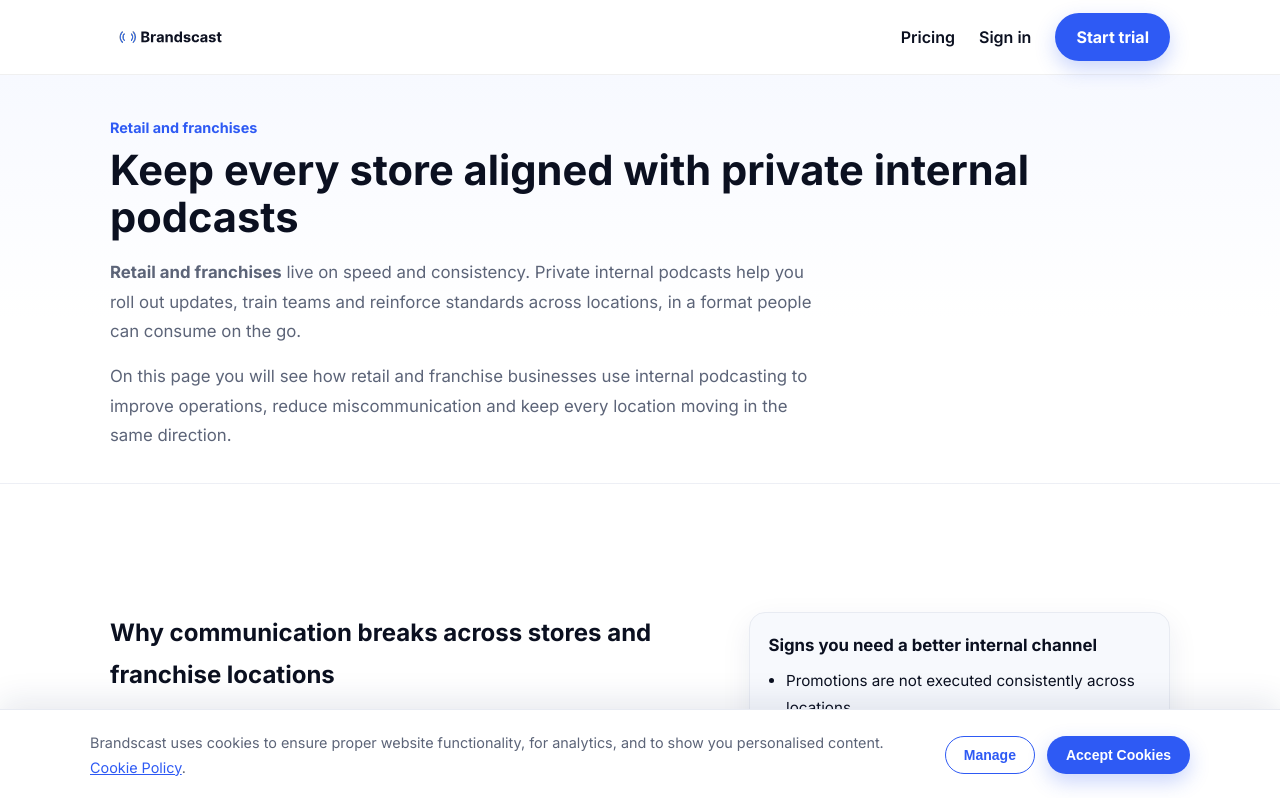
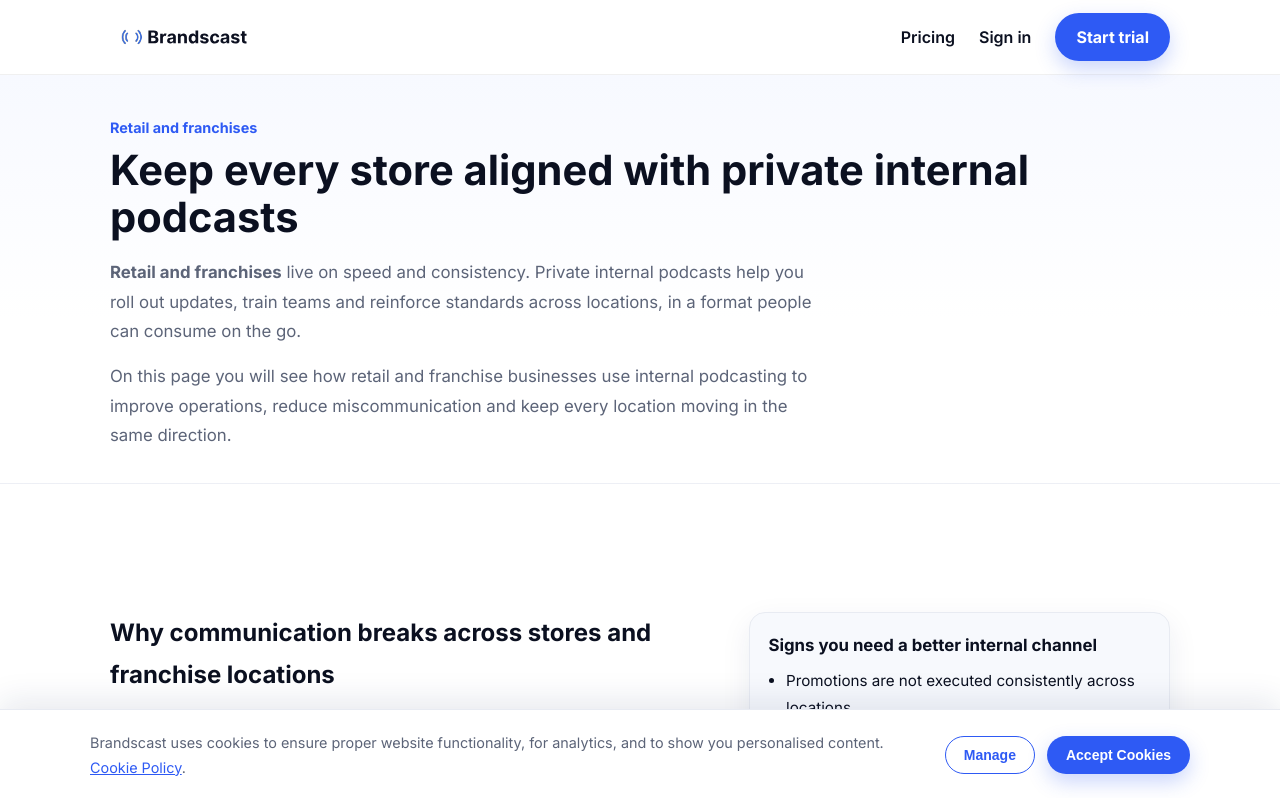
Before and after one commit to polrodriguezriu/brandscastweb, a Next.js app: page /industries/retail-and-franchises in a window 1280 px wide. Shown: the top 798 px of the page. Built offline with nearby package versions, Linux system fonts and the light colour scheme.

Commit message:
Fix: increase header logo size to 44px

```diff
--- a/src/styles/globals.css
+++ b/src/styles/globals.css
@@ -35,7 +35,7 @@ header {
 }
 .nav { display: flex; align-items: center; justify-content: space-between; min-height: 74px; }
 .brand { display: flex; align-items: center; gap: .6rem; font-weight: 800; }
-.brand img { height: 36px; width: auto; }
+.brand img { height: 44px; width: auto; }
 
 .menu { display: flex; align-items: center; gap: 24px; font-weight: 600; }
 .menu a:not(.btn):hover { color: var(--brand); }
```
